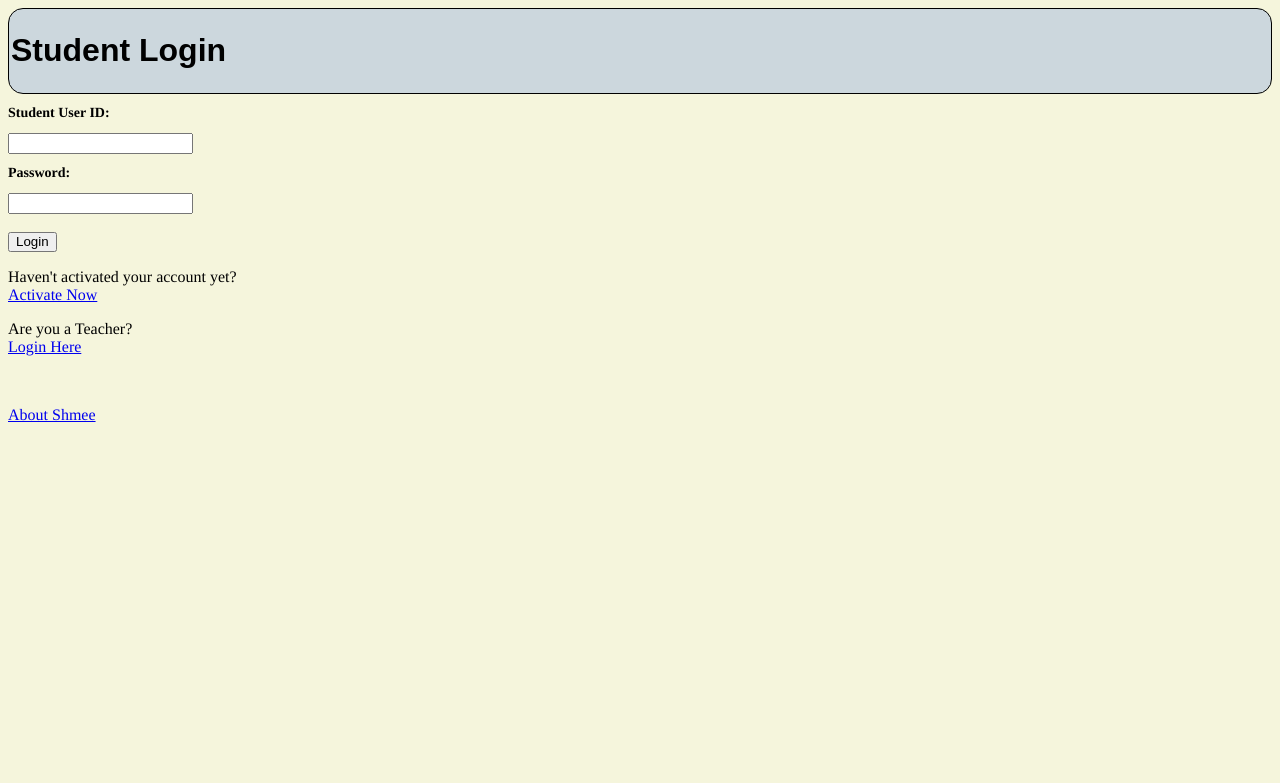
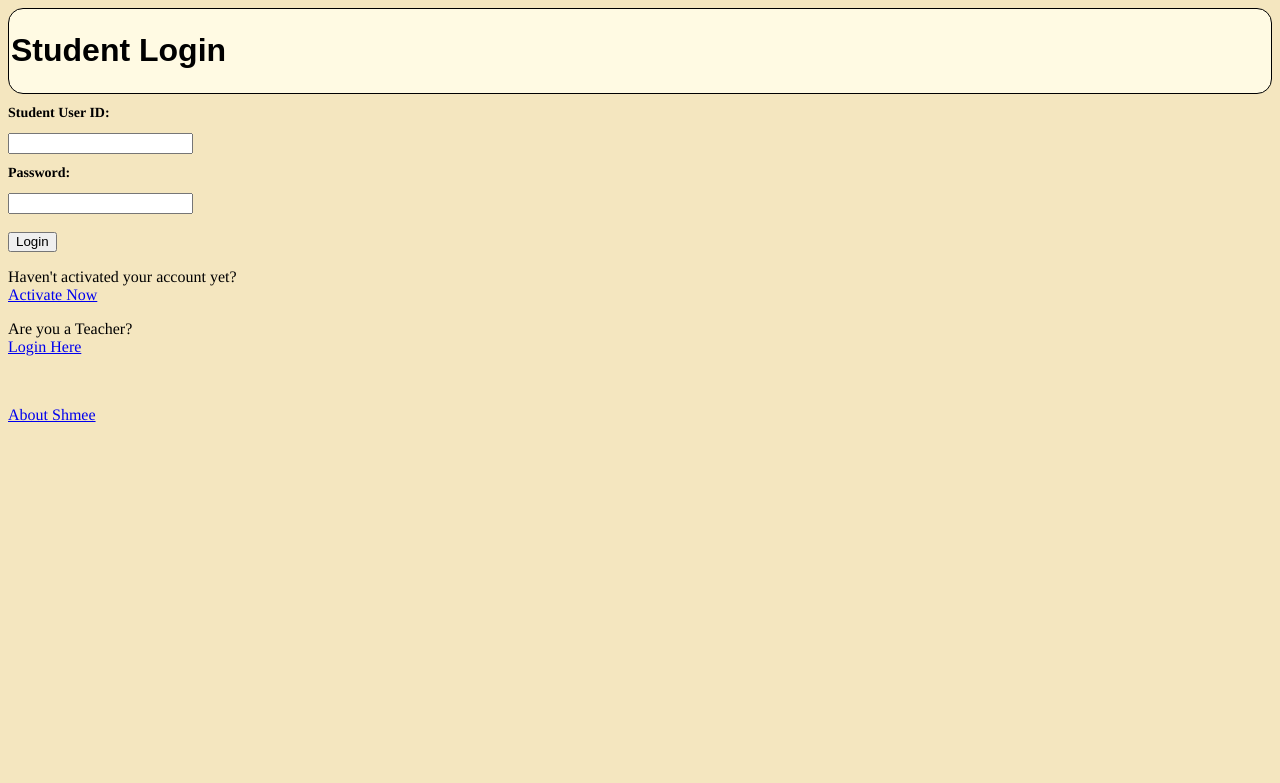
Before and after one commit to rsgc-edwards-g/RateMySchmeacher, a PHP site: page /index.php in a window 1280 px wide. Shown: the top 783 px of the page. Run offline with PHP 8.4, Linux system fonts and the light colour scheme; data that the repository does not hold is empty.

Commit message:
wouldnt let me pull

```diff
--- a/CSS/Stylin.css
+++ b/CSS/Stylin.css
@@ -1,10 +1,10 @@
 
 body {
-background-color: #F5F5DC;
+background-color: #f4e6bf;
 }
 
 header {
-    background-color: #CCD7DD;
+    background-color: #fffae3;
     padding:2px;
     border-radius: 15px;
     border: 1px solid black;
--- a/home.php
+++ b/home.php
@@ -67,7 +67,6 @@
 
 <body>
 
-
     <header>
         <?php include 'header.php'; ?>
     </header>
```
